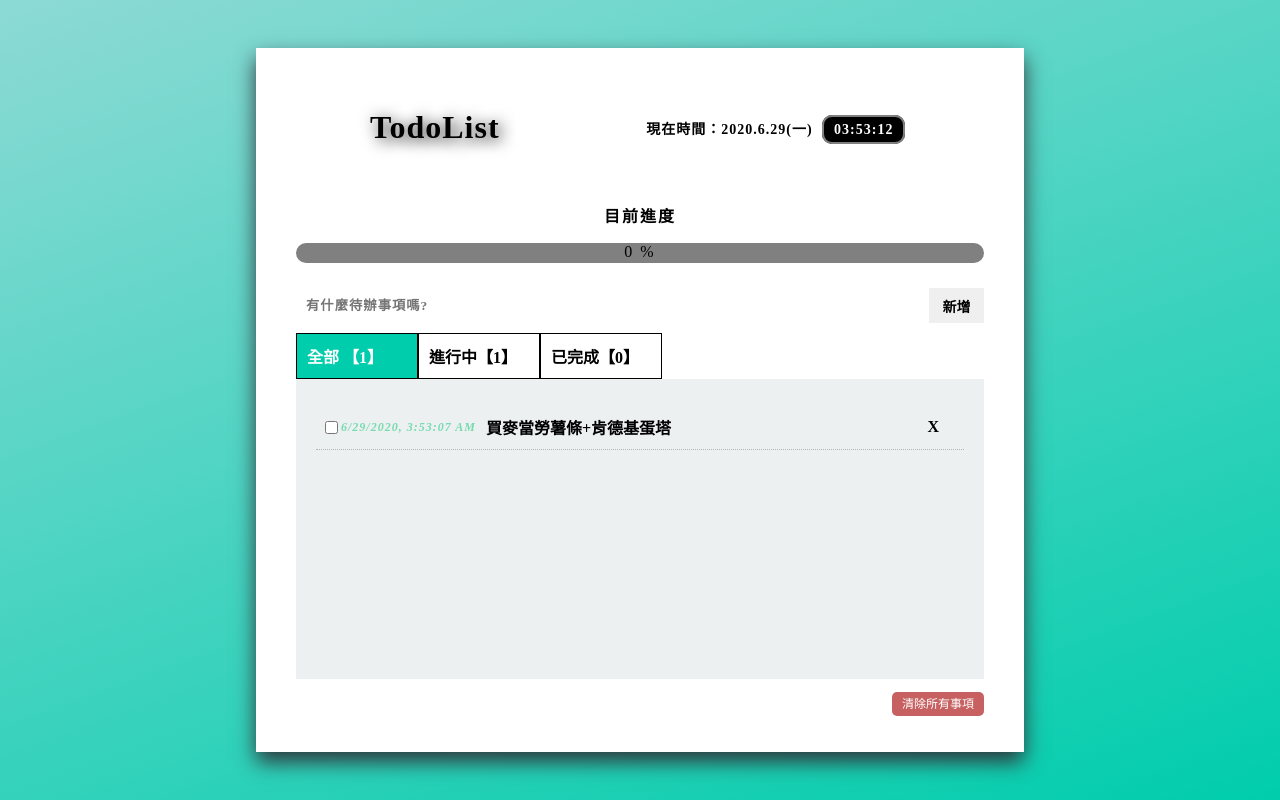
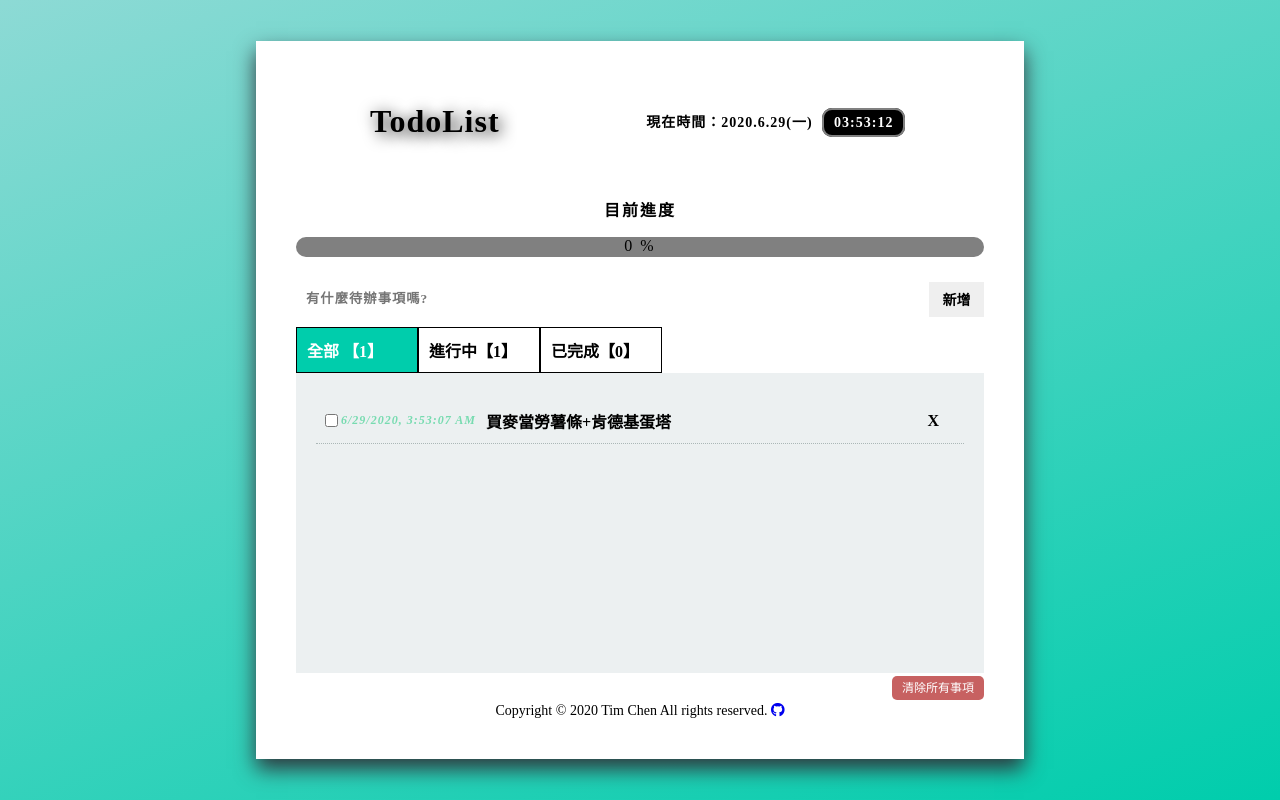
Before and after one commit to TimChen0409/TodoList, a plain HTML site: page index.html in a window 1280 px wide. Drawn offline with nearby package versions, Linux system fonts and the light colour scheme.

Commit message:
add footer
add footer

```diff
--- a/index.html
+++ b/index.html
@@ -6,6 +6,7 @@
     <meta name="viewport" content="width=device-width, initial-scale=1.0">
     <title>TodoList</title>
     <link rel="stylesheet" href="https://cdnjs.cloudflare.com/ajax/libs/animate.css/4.1.0/animate.min.css">
+    <link rel="stylesheet" href="https://cdnjs.cloudflare.com/ajax/libs/font-awesome/5.11.2/css/all.css">
     <link rel="stylesheet" type="text/css" href="css/style.css">
 </head>
 
@@ -48,6 +49,10 @@
         <div class="clear">
             <span @click="clearAll">清除所有事項</span>
         </div>
+        <footer>
+            Copyright &copy; 2020 Tim Chen All rights reserved.
+            <a href="https://github.com/timchen0409" target="_blank"><i class="fab fa-github"></i></a>
+        </footer>
     </div>
 
     <script src="https://cdn.jsdelivr.net/npm/vue/dist/vue.js"></script>
--- a/scss/style.scss
+++ b/scss/style.scss
@@ -170,7 +170,7 @@ body {
 }
 
 .clear {
-    margin-top: 15px;
+    margin-top: 5px;
     float: right;
     span {
         cursor: pointer;
@@ -180,7 +180,13 @@ body {
         background: #c76161;
         border-radius: 5px;
         &:hover {
-            background: #22b492;
+            background-color: #8ddad5;
         }
     }
 }
+
+footer{
+    margin-top: 30px;
+    text-align: center;
+    font-size: 14px;
+}
```
Also changed, not shown: css/style.css, 1 other file.
